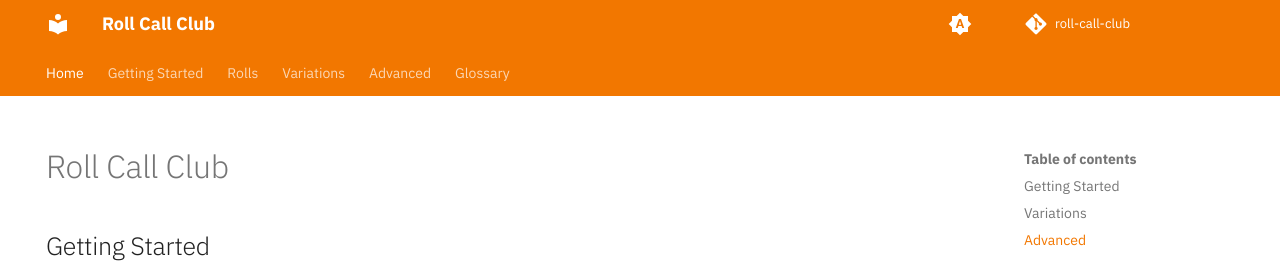
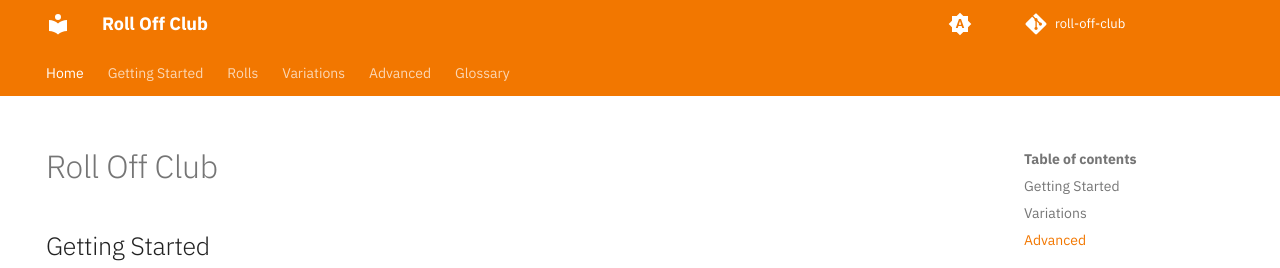
Before and after one commit to alexjlockwood/roll-off-club, an MkDocs documentation site: the page built from docs/index.md, in a window 1280 px wide. Shown: the top 268 px of the page. Built offline with MkDocs 1.6.1 and Material for MkDocs 9.7.7, drawn with Linux system fonts in a browser that asks for light colours; comment, search, counter and statistics services are not loaded.

Commit message:
rename repo

```diff
--- a/docs/index.md
+++ b/docs/index.md
@@ -3,7 +3,7 @@ hide:
   - navigation
 ---
 
-# Roll Call Club
+# Roll Off Club
 
 ## Getting Started
 
--- a/mkdocs.yml
+++ b/mkdocs.yml
@@ -1,15 +1,15 @@
 # Project information
-site_name: Roll Call Club
+site_name: Roll Off Club
 site_description: 'Everything you need to know about Roll Off in Fall Guys'
 site_author: 'Alex Lockwood'
-site_url: 'https://alexjlockwood.github.io/roll-call-club'
+site_url: 'https://alexjlockwood.github.io/roll-off-club'
 remote_branch: gh-pages
 docs_dir: docs
 edit_uri: edit/main/docs/
 
 # Repository
-repo_name: 'roll-call-club'
-repo_url: 'https://github.com/alexjlockwood/roll-call-club'
+repo_name: 'roll-off-club'
+repo_url: 'https://github.com/alexjlockwood/roll-off-club'
 
 # Navigation
 nav:
```
Also changed, not shown: README.md (+2 -2 lines).
